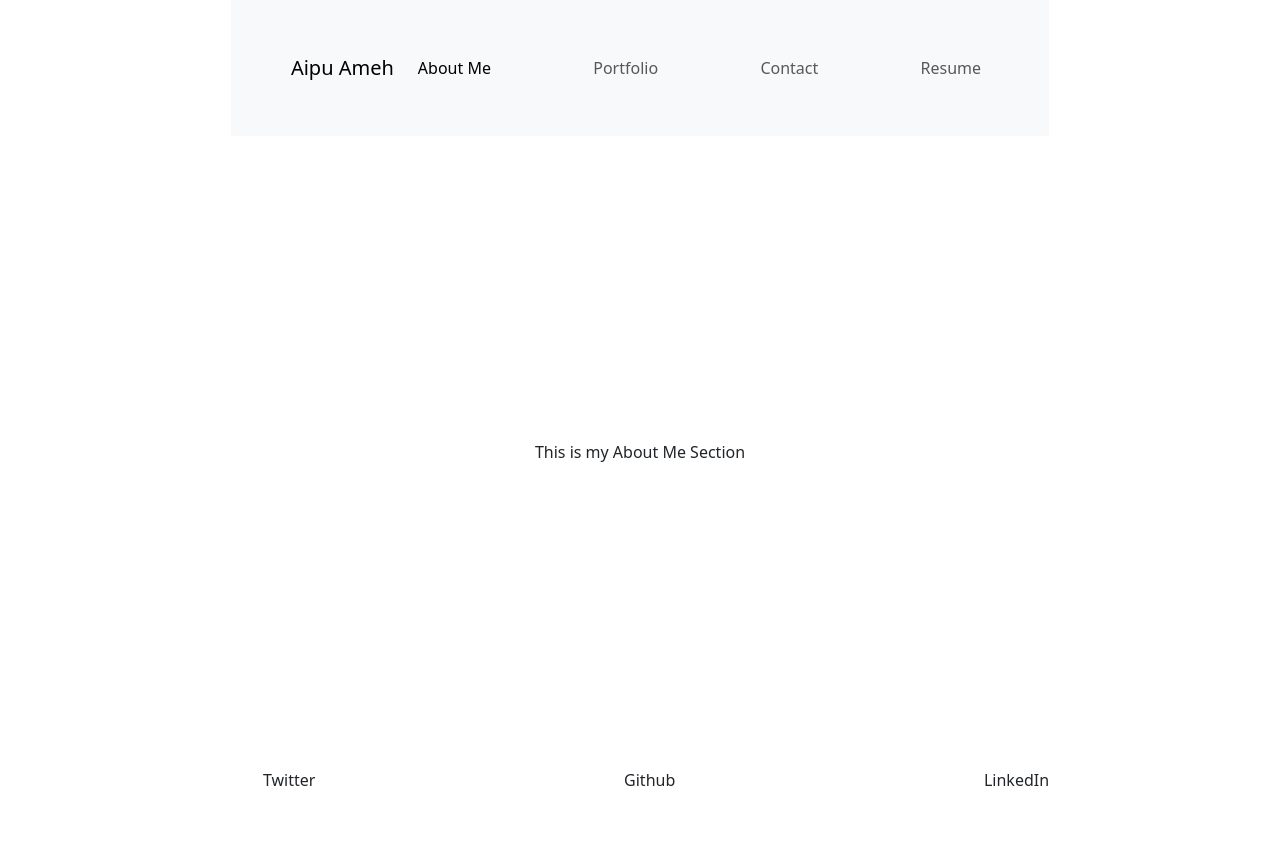
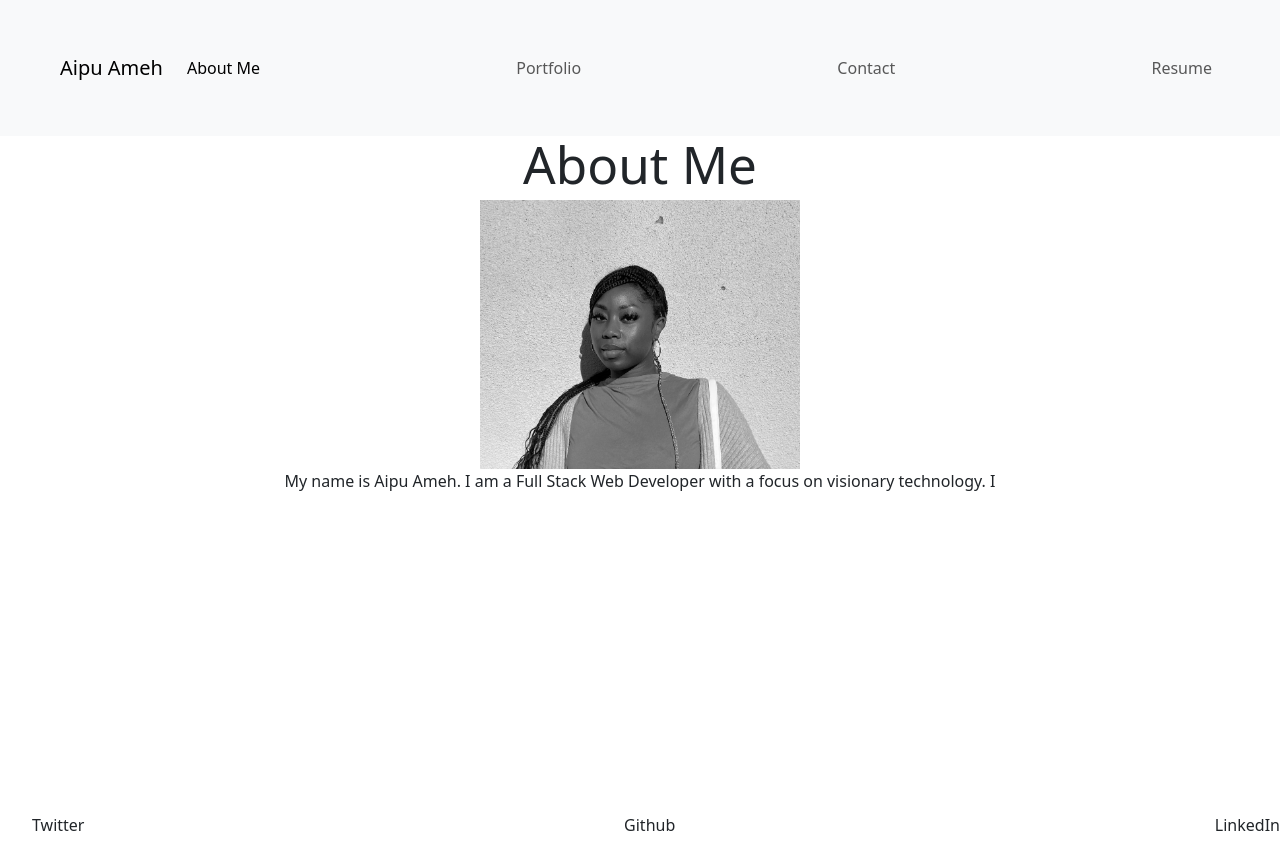
Before and after one commit to AipuAmeh/my-react-portfolio, a React (Vite) app: page / in a window 1280 px wide. Before the commit the page ends 808 px from the top, so only its background shows below. Built offline with nearby package versions, Linux system fonts and the light colour scheme.

Commit message:
working on my about-me

```diff
--- a/src/App.css
+++ b/src/App.css
@@ -41,3 +41,7 @@
 .read-the-docs {
   color: #888;
 }
+
+.Header{
+  width:100%
+}
--- a/src/components/Navigation.jsx
+++ b/src/components/Navigation.jsx
@@ -2,23 +2,26 @@ import { Link, useLocation } from 'react-router-dom'
 
 const styles = {
     nav: {
+      width: "100%"
+    },
+    navList: {
       display: "flex",
       justifyContent: "space-between",
       width: "100%"
-    },
+    }
     }
 
 function Nav() {
     const currentPage = useLocation().pathname
 
     return (
-        <nav className="navbar navbar-expand-lg bg-body-tertiary p-5">
+        <nav  className="navbar navbar-expand-lg bg-body-tertiary p-5" style={styles.nav}>
         <div className="container-fluid">
           <Link className="navbar-brand">
             Aipu Ameh
           </Link>
           <div className="collapse navbar-collapse" id="navbarNav">
-            <ul className="navbar-nav" style={styles.nav}>
+            <ul className="navbar-nav" style={styles.navList}>
 
               <li className="nav-item">
                 <Link
--- a/src/index.css
+++ b/src/index.css
@@ -67,3 +67,7 @@ button:focus-visible {
     background-color: #f9f9f9;
   }
 }
+
+#root {
+  padding: 0%;
+}
--- a/src/pages/AboutMe.jsx
+++ b/src/pages/AboutMe.jsx
@@ -1,13 +1,24 @@
 const styles = {
     content: {
-        padding: "19em"
+        paddingBottom: "19em",
+    },
+    headshot: {
+        maxWidth: "25%",
+        padding: "0"
+    },
+    pageTitle: {
+        paddingTop: "5em"
     }
 }
 
 export default function AboutMeCard() {
     return (
         <div className="about-me-section" style={styles.content}>
-           This is my About Me Section
+            <h1>About Me</h1>
+
+            <img src="./src/assets/portfoliophoto.jpg" className="headshot" alt="headshot photo" style={styles.headshot}></img>
+
+            <p>My name is Aipu Ameh. I am a Full Stack Web Developer with a focus on visionary technology. I </p>
         </div>
     )
 }
--- a/src/pages/Contact.jsx
+++ b/src/pages/Contact.jsx
@@ -1,6 +1,12 @@
+const styles = {
+    content: {
+        padding: "19em"
+    }
+}
+
 export default function Contact() {
     return (
-        <div>
+        <div className="contact" style={styles.content}>
    <h1>Get In Touch With Me</h1>
         <h4>Email: </h4>
         <h4>GitHub:</h4>
--- a/src/pages/Portfolio.jsx
+++ b/src/pages/Portfolio.jsx
@@ -1,6 +1,12 @@
+const styles = {
+  content: {
+      padding: "10em"
+  }
+}
+
 export default function PortfolioPage() {
     return (
-        <div className="row row-cols-1 row-cols-md-2 g-4">
+        <div className="portfolio-section row row-cols-1 row-cols-md-2 g-4" style={styles.content}>
   <div className="col">
     <div className="card">
       <img src="..." className="card-img-top" alt="..."/>
--- a/src/pages/Resume.jsx
+++ b/src/pages/Resume.jsx
@@ -1,6 +1,12 @@
+const styles = {
+    content: {
+        padding: "19em"
+    }
+}
+
  export default function Resume() {
     return (
-        <div>
+        <div className="resume" style={styles.content}>
             <h1>This is my Resume</h1>
         </div>
     )
```
Also changed, not shown: src/assets/portfoliophoto.jpg (added).
